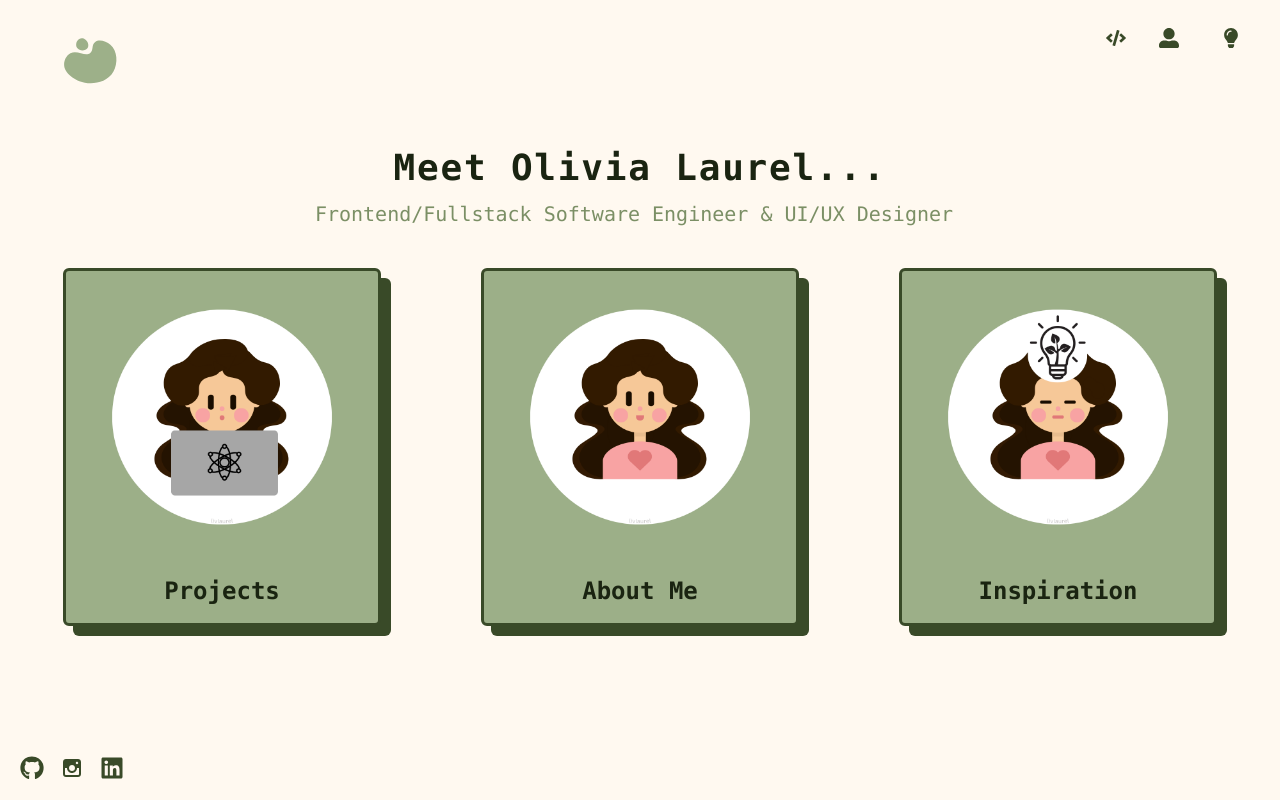
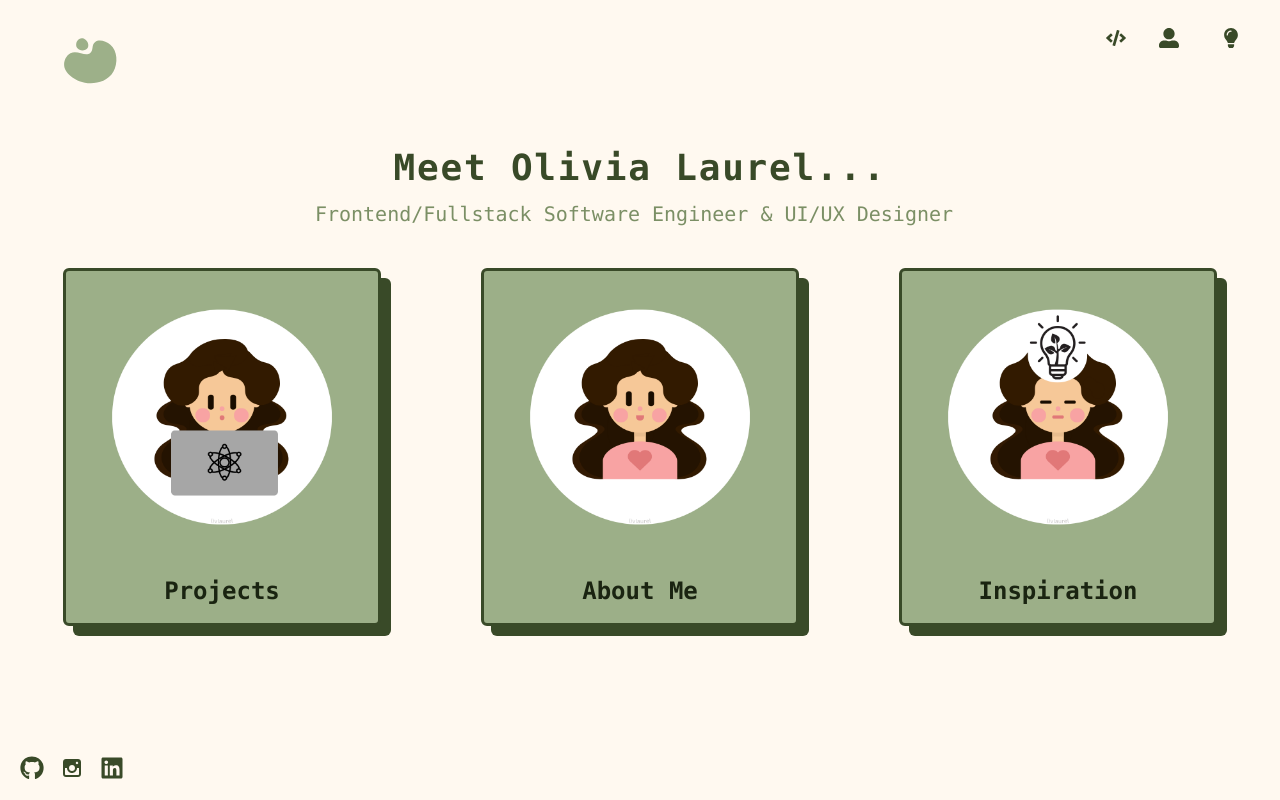
Before and after one commit to livlaurel/personalwebsite, a React (Vite) app in the folder personalweb/: page /#/ in a window 1280 px wide. Built offline with nearby package versions, Linux system fonts and the light colour scheme.

Commit message:
color change

```diff
--- a/personalweb/src/pages/home.tsx
+++ b/personalweb/src/pages/home.tsx
@@ -27,7 +27,7 @@ const Home = () => {
             <Header />
             <main className="bg-[#fff9f0] flex-grow p-7">
                 <section className="container mx-auto">
-                    <h1 className="text-4xl font-bold text-[#1a2411] font-mono tracking-wider text-center">
+                    <h1 className="text-4xl font-bold text-[#394a28] font-mono tracking-wider text-center">
                         Meet Olivia Laurel...
                     </h1>
                     <p className="text-xl mt-3 text-[#7b8f65] font-mono text-center">
```
